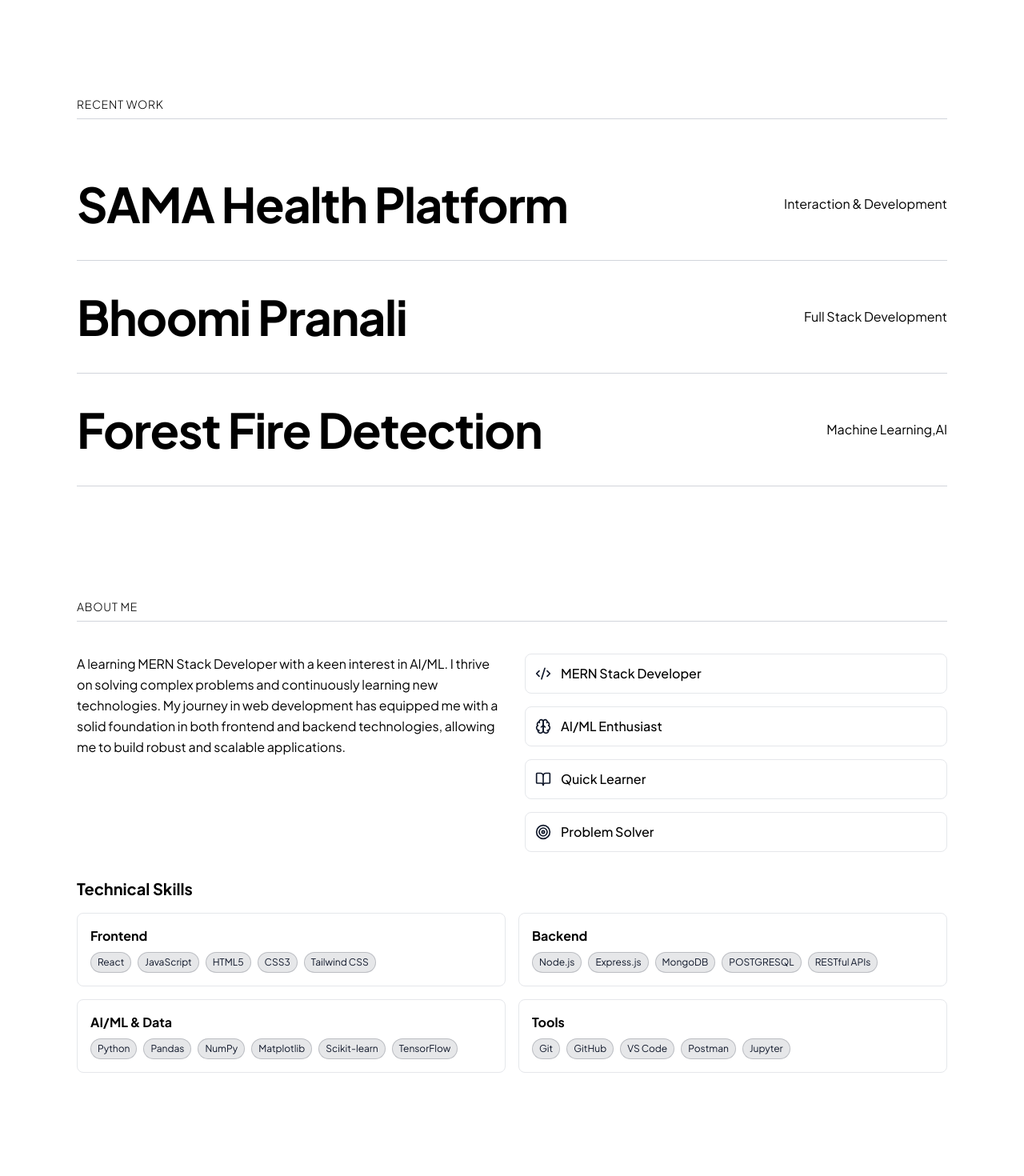
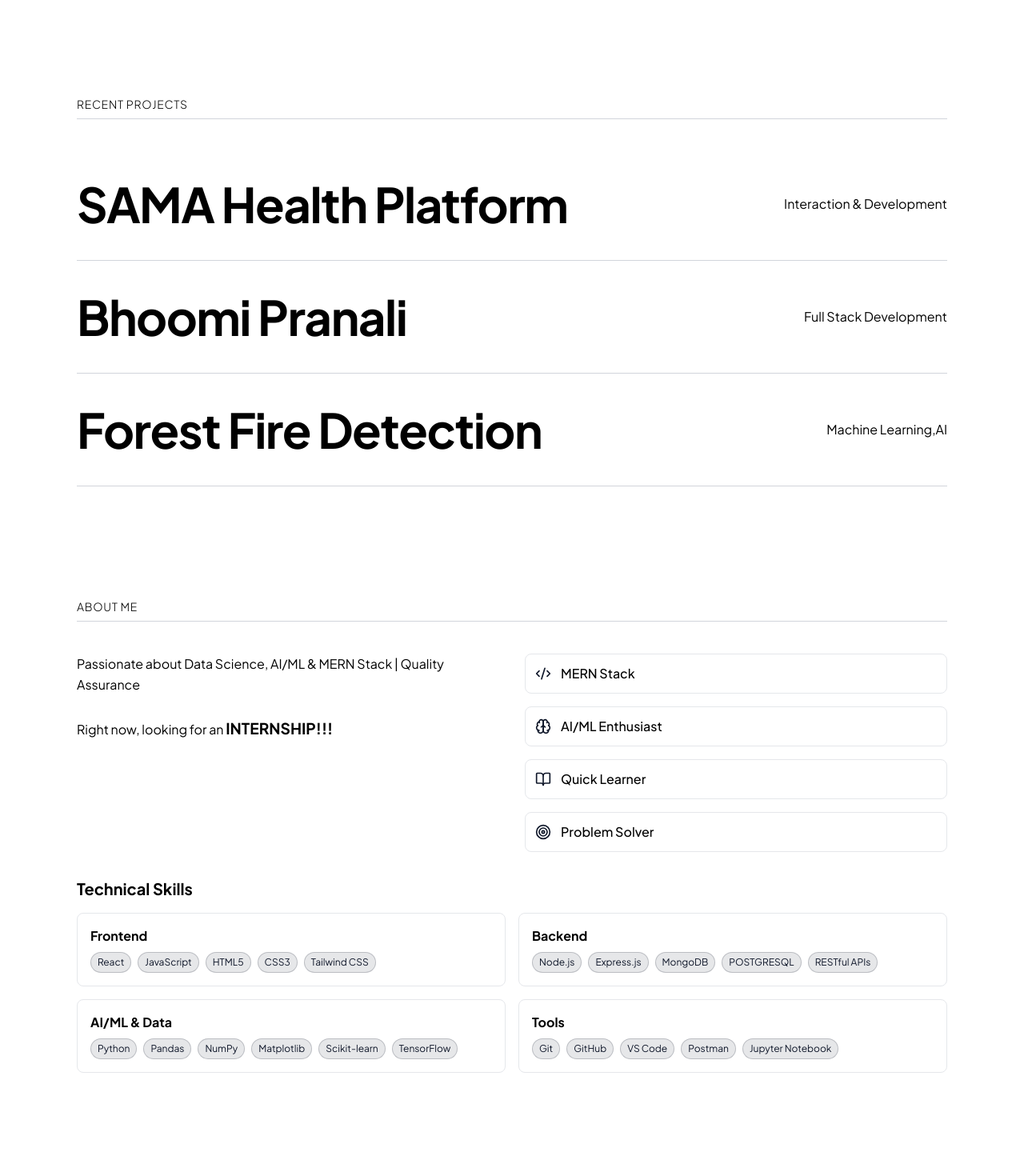
Before and after one commit to dipak-shaaki/Dipak-Portfolio, a Next.js app: page / in a window 1280 px wide. Shown: the part 820-2290 px from the top of the page at 80% size. Built offline with nearby package versions, Linux system fonts and the light colour scheme.

Commit message:
Fixed some content

```diff
--- a/app/page.tsx
+++ b/app/page.tsx
@@ -163,7 +163,7 @@ export default function Home() {
               viewport={{ once: true }}
               className="mb-2"
             >
-              <h2 className="text-sm font-light uppercase tracking-wider text-black dark:text-white">Recent Work</h2>
+              <h2 className="text-sm font-light uppercase tracking-wider text-black dark:text-white">Recent Projects</h2>
             </motion.div>
             <div className="h-px w-full bg-gray-300 dark:bg-gray-700 mb-6"></div>
           </div>
--- a/components/about-section.tsx
+++ b/components/about-section.tsx
@@ -7,7 +7,7 @@ import Link from "next/link"
 
 export default function AboutSection() {
   const highlights = [
-    { icon: <Code2 className="h-5 w-5" />, text: "MERN Stack Developer" },
+    { icon: <Code2 className="h-5 w-5" />, text: "MERN Stack" },
     { icon: <Brain className="h-5 w-5" />, text: "AI/ML Enthusiast" },
     { icon: <BookOpen className="h-5 w-5" />, text: "Quick Learner" },
     { icon: <Target className="h-5 w-5" />, text: "Problem Solver" },
@@ -28,7 +28,7 @@ export default function AboutSection() {
     },
     {
       category: "Tools",
-      technologies: ["Git", "GitHub", "VS Code", "Postman", "Jupyter"],
+      technologies: ["Git", "GitHub", "VS Code", "Postman", "Jupyter Notebook"],
     },
   ]
 
@@ -44,8 +44,10 @@ export default function AboutSection() {
         >
 
           <p className="text-base mb-4 text-black dark:text-white leading-relaxed">
-            A learning MERN Stack Developer with a keen interest in AI/ML. I thrive on solving complex problems and continuously learning new technologies. My journey in web development has equipped me with a solid foundation in both frontend and backend technologies, allowing me to build robust and scalable applications.
-          </p>
+          Passionate about Data Science, AI/ML & MERN Stack | Quality Assurance
+          <br />
+           <br />
+         Right now, looking for an   <b style={{color: "black",fontSize: "1.2rem"}}>INTERNSHIP!!!</b> </p>
 
           {/* <Link href="/resume">
             <Button className="flex items-center gap-2 text-sm">
--- a/components/footer.tsx
+++ b/components/footer.tsx
@@ -48,7 +48,7 @@ export default function Footer() {
 
           {/* Copyright */}
           <p className="text-sm text-black dark:text-white text-center">
-            Copyright © {new Date().getFullYear()} All rights reserved.
+            Copyright © {new Date().getFullYear()}. All rights reserved.
           </p>
         </motion.div>
       </div>
--- a/components/loader.tsx
+++ b/components/loader.tsx
@@ -18,8 +18,8 @@ export default function Loader() {
           <Image
             src="../images/loader.png"
             alt="Loading..."
-            width={350}
-            height={400}
+            width={150}
+            height={200}
           />
         </div>
       </motion.div>
--- a/components/top-navigation.tsx
+++ b/components/top-navigation.tsx
@@ -88,7 +88,7 @@ export default function TopNavigation({
                 activeSection === "work" ? "text-black" : "text-black-600 hover:text-blue"
               }`}
             >
-              <span className="font-medium mr-1"></span> Work
+              <span className="font-medium mr-1"></span> Projects
             </button>
             <button
               onClick={() => handleTabClick("about", onAboutClick)}
```
Also changed, not shown: 1 other file (tests, documents, lock files or other folders).
